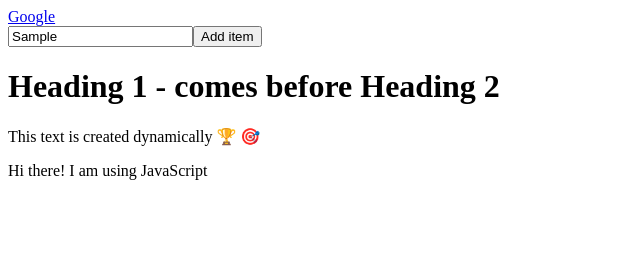
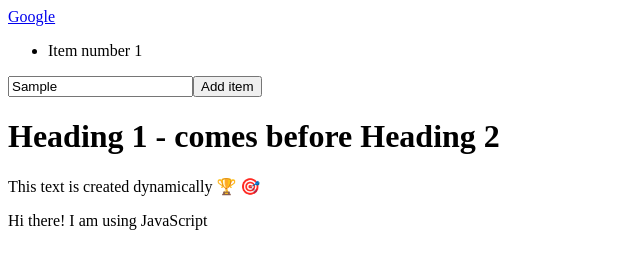
Before and after one commit to juangalbea/dom_manipulation, a plain HTML site: page index.html in a window 1280 px wide. Both pictures are taken after typing "Sample" into the empty fields and a click on the button "Add item". Shown: the whole page, without its empty margins (0-640 px from the left). Drawn offline with Linux system fonts and the light colour scheme.

Commit message:
assign events to DOM elements

```diff
--- a/index.html
+++ b/index.html
@@ -12,9 +12,9 @@
 
   <div id="content">
     <h1 id="title">Main title</h1>
-	<ul id="item-list"></ul>
   </div>
 
+  <ul id="items-list"></ul>
   <button id="add-item-button">Add item</button>
 
   <ul class="super-list">
--- a/index.js
+++ b/index.js
@@ -59,3 +59,14 @@ contentDiv.innerHTML = ""; // clears the whole element
 let superList = document.getElementsByClassName('super-list')[0];
 console.log(superList);
 superList.innerHTML = "";
+
+
+
+
+let i = 1;
+let button = document.getElementById("add-item-button");
+let itemList = document.getElementById('items-list');
+button.onclick = function(){
+  document.getElementsByTagName("li");
+  itemList.innerHTML += '<li>Item number ' + i++ + '</li>'
+}
```
